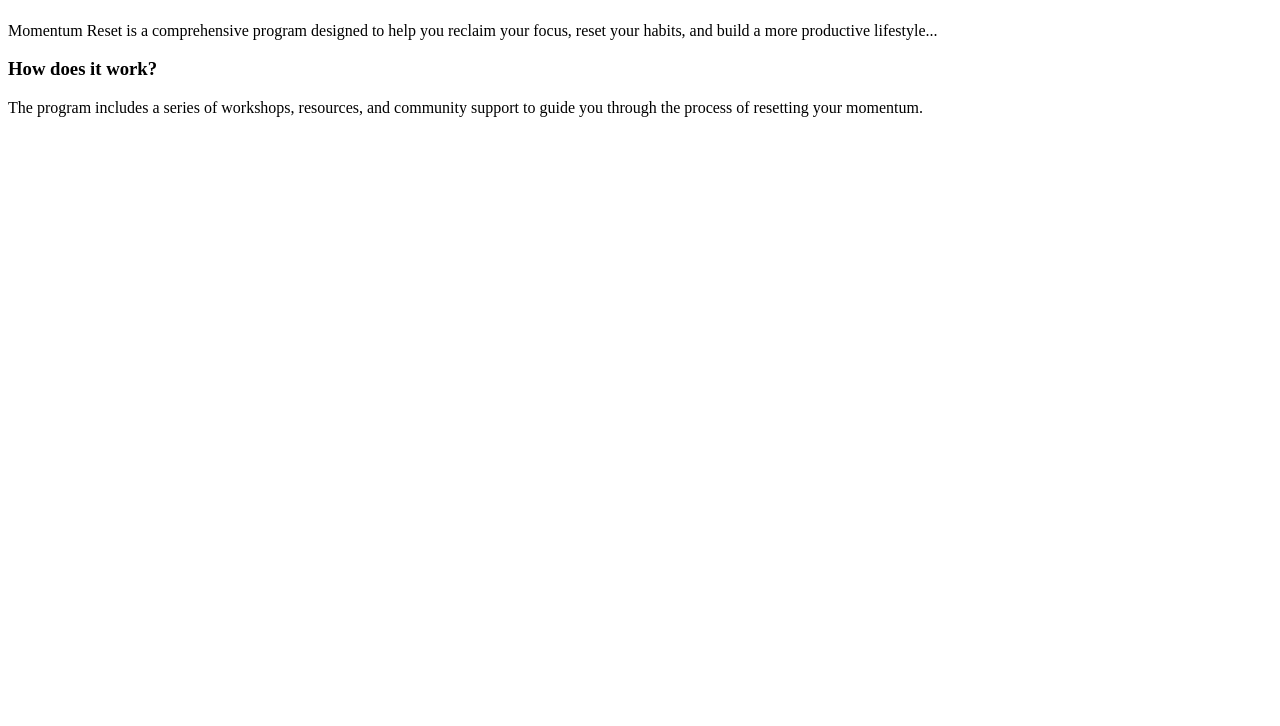
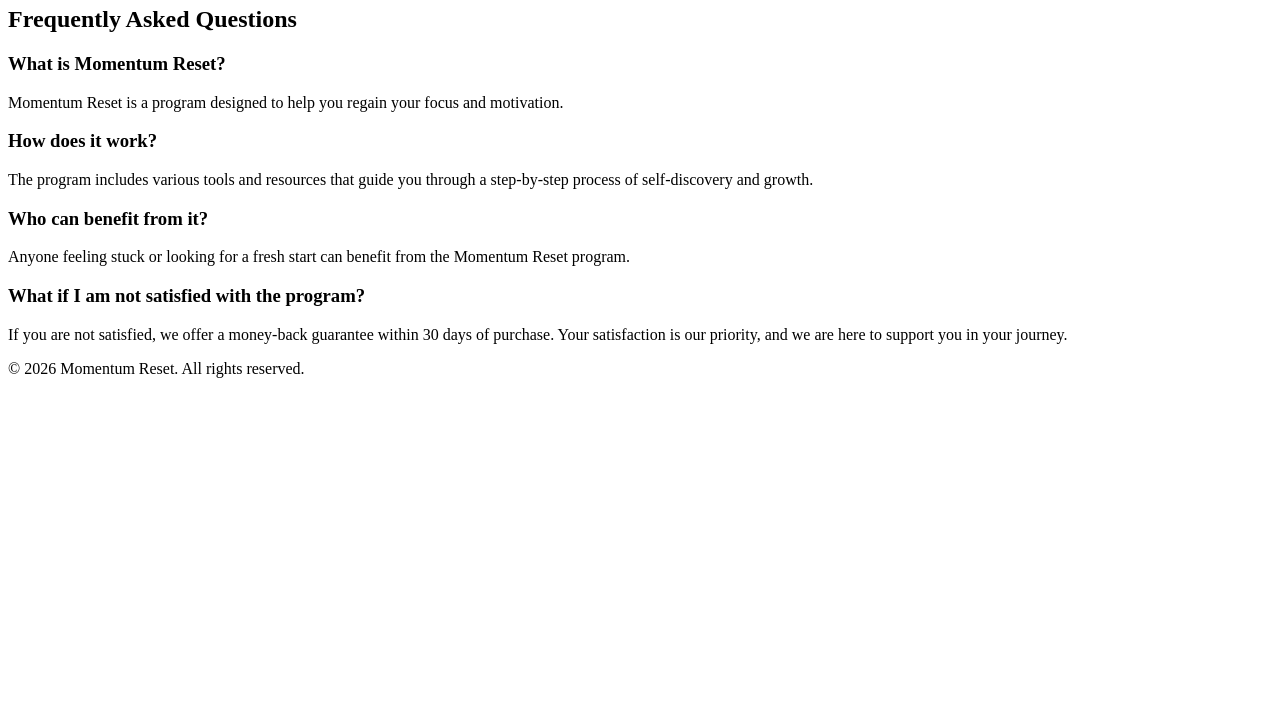
Before and after one commit to Mollysquid/momentum-reset, a plain HTML site: page index.html in a window 1280 px wide. Shown: the part 74-800 px from the top of the page. Drawn offline with Linux system fonts and the light colour scheme.

Commit message:
Update index.html with complete corrected content including fixed truncated FAQ answer

```diff
--- a/index.html
+++ b/index.html
@@ -1,12 +1,38 @@
-<div class="faq-section">
+<!DOCTYPE html>
+<html lang="en">
+<head>
+    <meta charset="UTF-8">
+    <meta name="viewport" content="width=device-width, initial-scale=1.0">
+    <title>Momentum Reset</title>
+    <link rel="stylesheet" href="styles.css">
+</head>
+<body>
+    <header>
+        <h1>Welcome to Momentum Reset</h1>
+    </header>
+    <main>
+        <section class="faq">
             <h2>Frequently Asked Questions</h2>
             <div class="faq-item">
                 <h3>What is Momentum Reset?</h3>
-    <p>Momentum Reset is a comprehensive program designed to help you reclaim your focus, reset your habits, and build a more productive lifestyle...</p>
+                <p>Momentum Reset is a program designed to help you regain your focus and motivation.</p>
             </div>
             <div class="faq-item">
                 <h3>How does it work?</h3>
-    <p>The program includes a series of workshops, resources, and community support to guide you through the process of resetting your momentum.</p>
+                <p>The program includes various tools and resources that guide you through a step-by-step process of self-discovery and growth.</p>
             </div>
-  <!-- More FAQs... -->
+            <div class="faq-item">
+                <h3>Who can benefit from it?</h3>
+                <p>Anyone feeling stuck or looking for a fresh start can benefit from the Momentum Reset program.</p>
             </div>
+            <div class="faq-item">
+                <h3>What if I am not satisfied with the program?</h3>
+                <p>If you are not satisfied, we offer a money-back guarantee within 30 days of purchase. Your satisfaction is our priority, and we are here to support you in your journey.</p>
+            </div>
+        </section>
+    </main>
+    <footer>
+        <p>&copy; 2026 Momentum Reset. All rights reserved.</p>
+    </footer>
+</body>
+</html>
```
Lines whose indentation alone changed are shown as unchanged.
